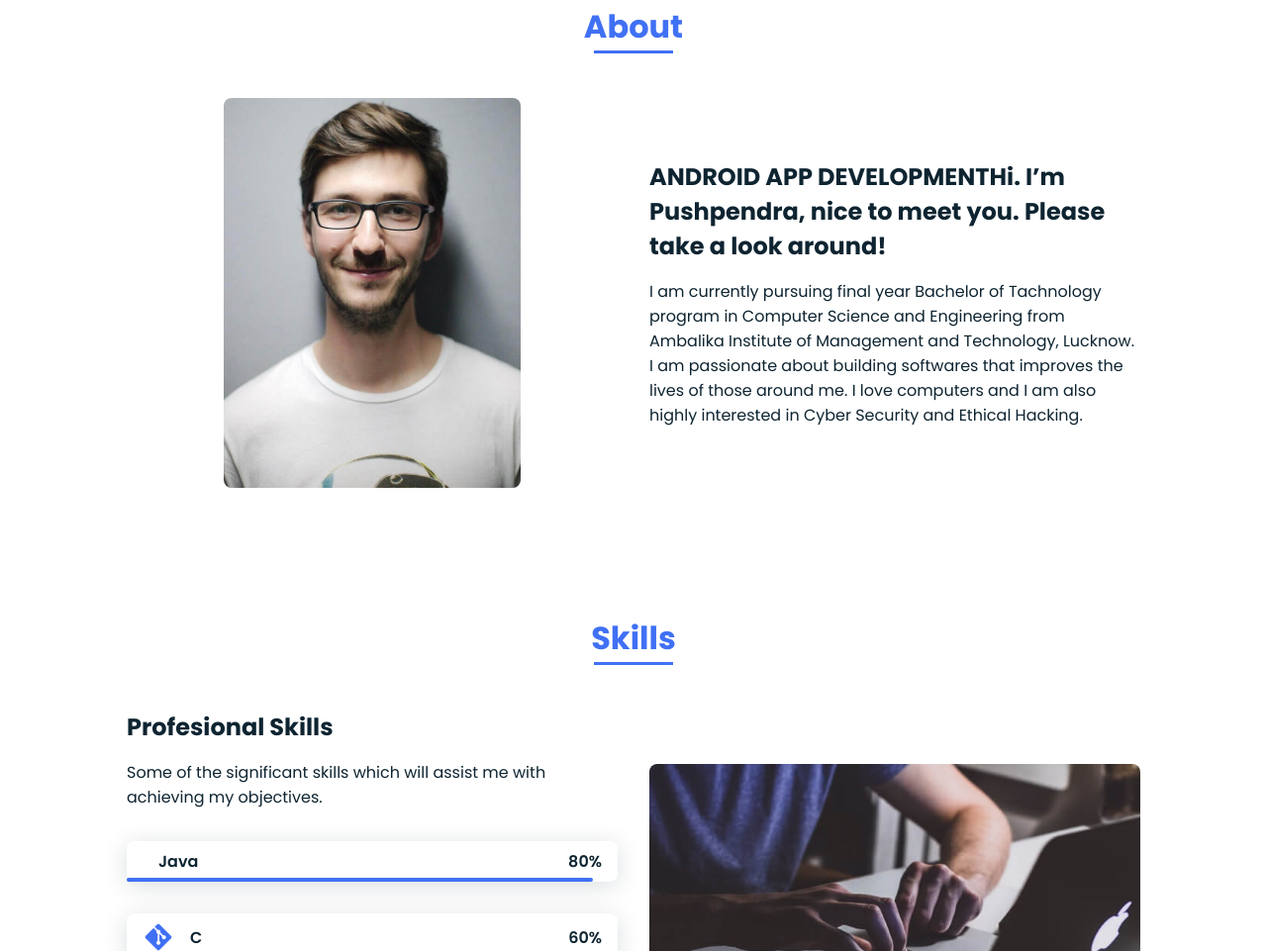
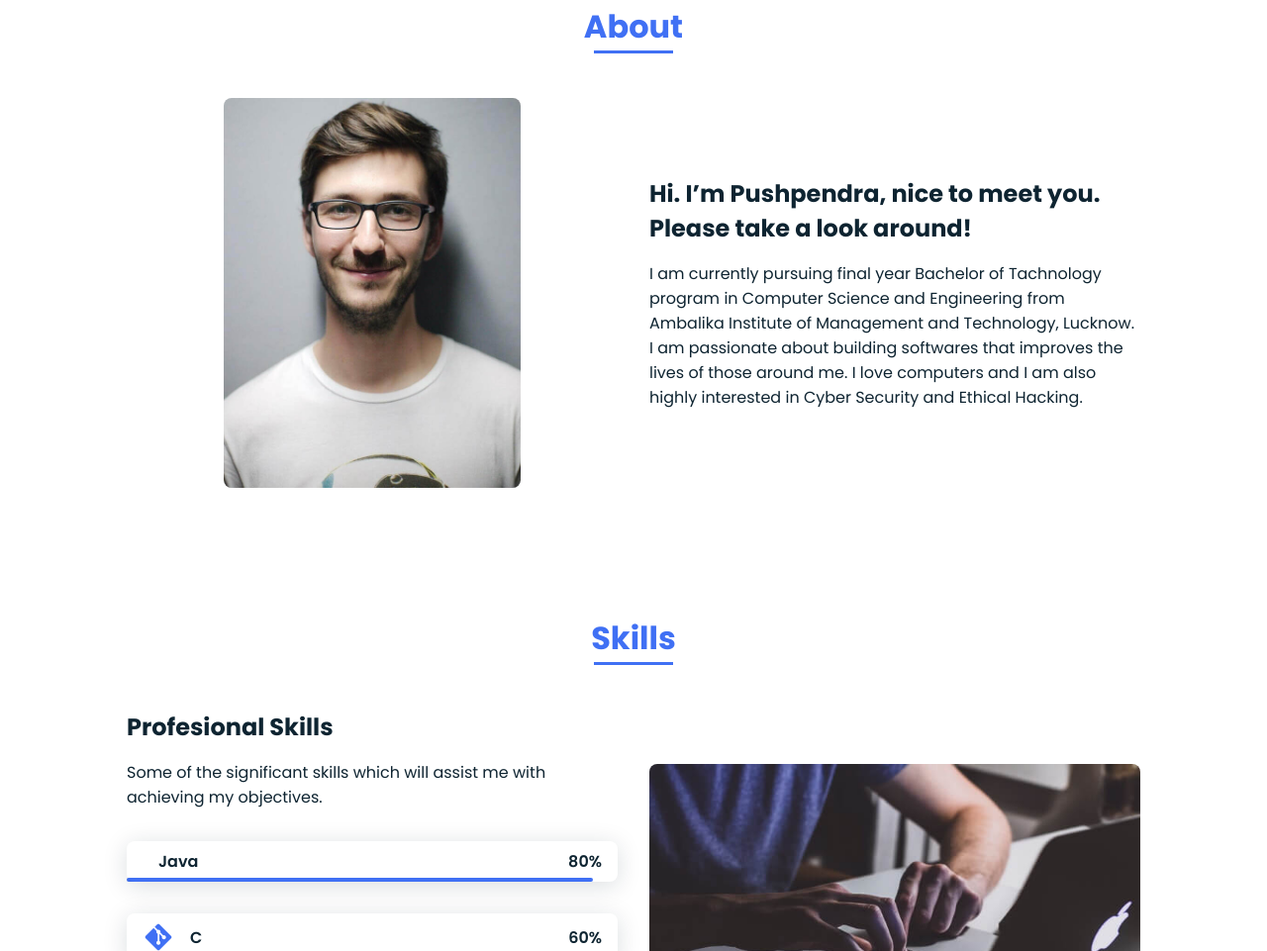
Before and after one commit to pushpendra1337/pushpendra1337.github.io, a plain HTML site: page index.html in a window 1280 px wide. Shown: the part 877-1838 px from the top of the page at 99% size. Drawn offline with nearby package versions, Linux system fonts and the light colour scheme; a script that the page names is missing; some icons are missing.

Commit message:
Update index.html

```diff
--- a/index.html
+++ b/index.html
@@ -67,7 +67,7 @@
                     </div>
 
                     <div>
-                        <h2 class="about__subtitle">ANDROID APP DEVELOPMENTHi. I’m Pushpendra, nice to meet you. Please take a look around!</h2>
+                        <h2 class="about__subtitle">Hi. I’m Pushpendra, nice to meet you. Please take a look around!</h2>
                         <p class="about__text">I am currently pursuing final year Bachelor of Tachnology program in Computer Science and Engineering from Ambalika Institute of Management and Technology, Lucknow.<br>I am passionate about building softwares that improves the lives of those around me. I love computers and I am also highly interested in Cyber Security and Ethical Hacking.</p>
                     </div>
                 </div>
```
